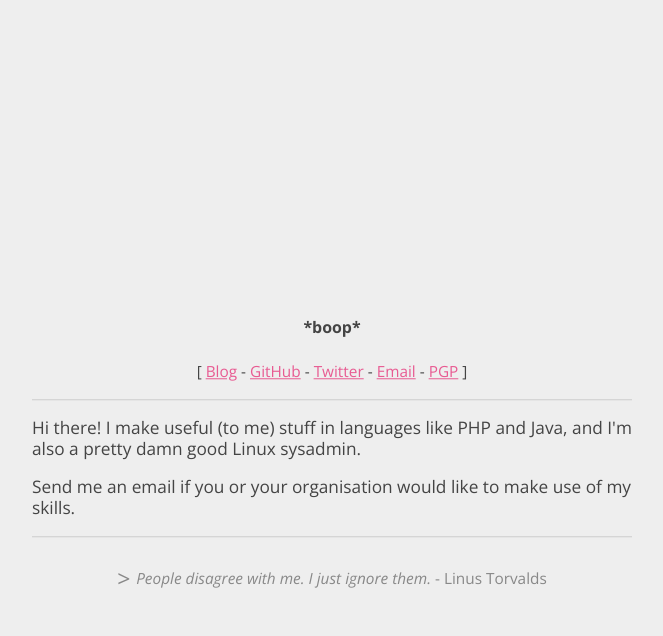
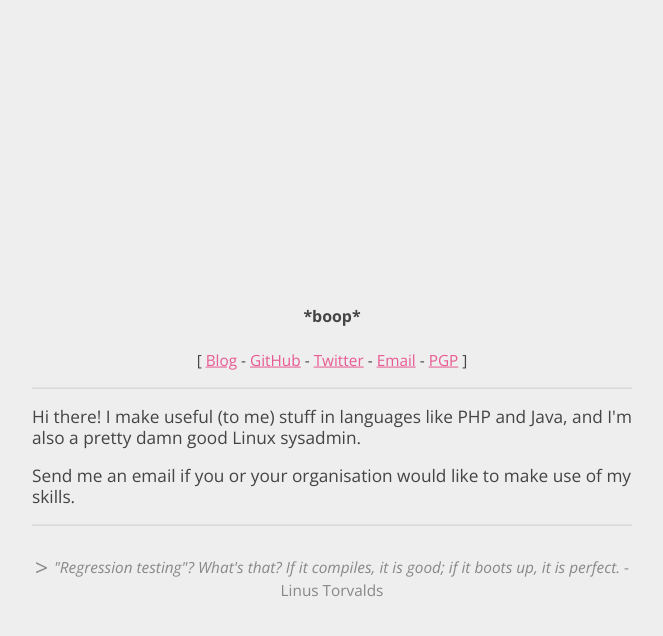
Before and after one commit to TheReverend403/Site, a Jekyll site: the page built from index.html, in a window 1280 px wide. Shown: the top 636 px of the page, without its empty margins (308-971 px from the left). Built offline with Jekyll 4.4.1, drawn with Linux system fonts in a browser that asks for light colours.

Commit message:
Update quote

```diff
--- a/_includes/linusquote.html
+++ b/_includes/linusquote.html
@@ -1,3 +1,3 @@
 <blockquote>
-<p><i>People disagree with me. I just ignore them.</i> - Linus Torvalds</p>
+<p><i>"Regression testing"? What's that? If it compiles, it is good; if it boots up, it is perfect.</i> - Linus Torvalds</p>
 </blockquote>
```
